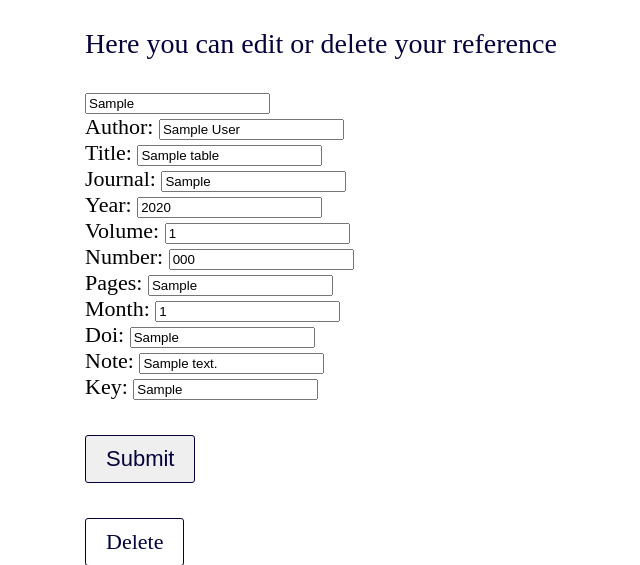
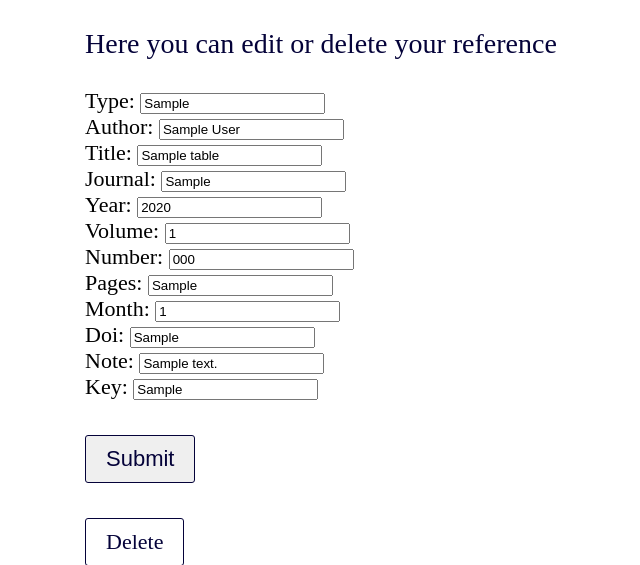
Before and after one commit to Jouchef/ohtu_kandi_viitteet, a Flask app: page /edit/1 in a window 1280 px wide. Shown: the top 565 px of the page, without its empty margins (155-795 px from the left). Run offline with Flask 3, Linux system fonts and the light colour scheme; the visitor is signed in with stand-in values (Sample User, id 1); tables that the repository leaves empty hold one stand-in row (values such as "Sample post").

Commit message:
edit toimii

```diff
--- a/src/templates/edit.html
+++ b/src/templates/edit.html
@@ -13,6 +13,7 @@
         <p>Here you can edit or delete your reference</p>
 
             <form action="/edit/{{ reference.id }}" method="POST">
+                <label for="name">Type:</label>
                 <input type="text" id="type" name="type" value="{{ reference.reference_type }}" readonly><br>
                 <label for="name">Author:</label>
                 <input type="text" id="author" name="author" value="{{ reference.author }}" required><br>
@@ -21,7 +22,7 @@
                 <label for="name">Journal:</label>
                 <input type="text" id="journal" name="journal" value="{{ reference.journal }}" required><br>
                 <label for="name">Year:</label>
-                <input type="text" id="year" name="year" value="{{ reference.year }}" required><br>
+                <input type="number" id="year" name="year" value="{{ reference.year }}" required><br>
                 <label for="name">Volume:</label>
                 <input type="text" id="volume" name="volume" value="{{ reference.volume }}" required><br>
                 <label for="name">Number:</label>
```
